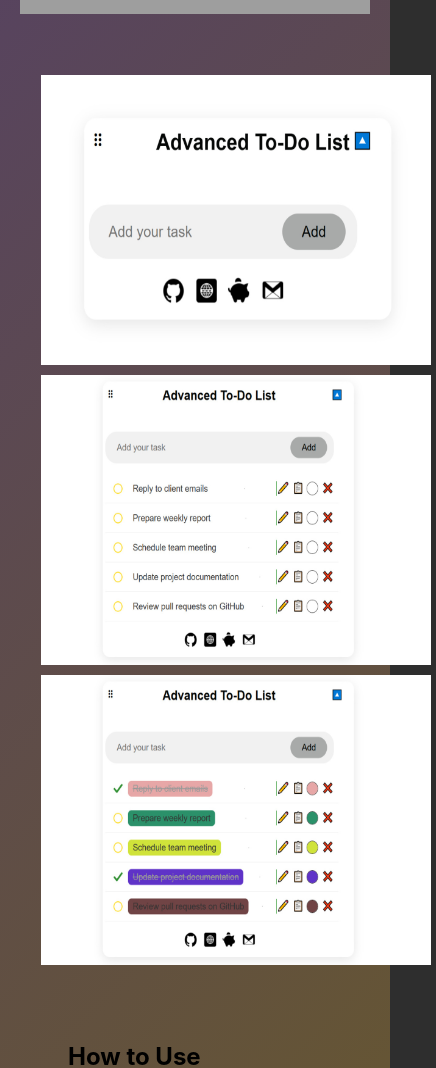
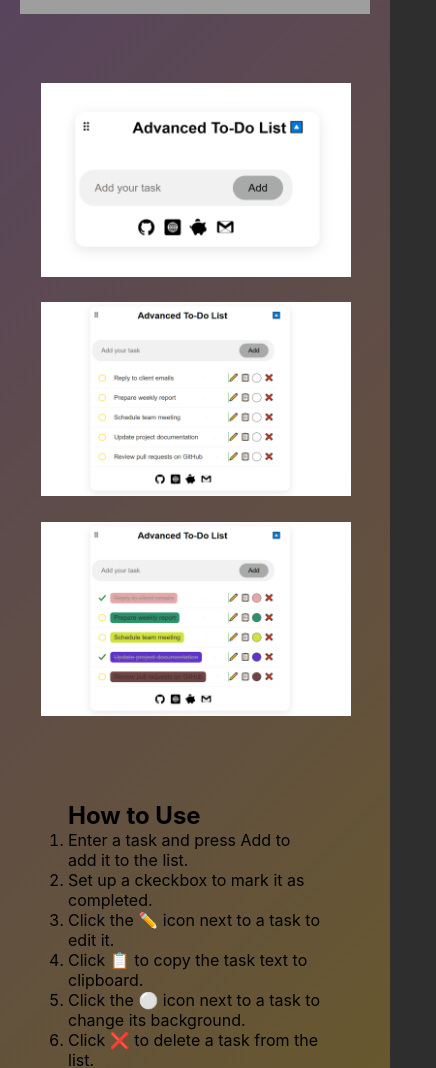
Before and after one commit to iKuzenkov/browser-extensions-hub, a React (Create React App) app: page /to-do in a window 390 px wide. Shown: the part 384-1452 px from the top of the page, 436 px wide, since content can reach past the window. Built offline with nearby package versions, Linux system fonts and the light colour scheme; grey boxes are pictures that could not be loaded.

Commit message:
fix bag with img, todo comp

```diff
--- a/src/components/to-do/ToDo.css
+++ b/src/components/to-do/ToDo.css
@@ -58,17 +58,18 @@
 }
 
 .td-images-wrapper {
-  margin: 0.5rem auto;
-  max-width: 100%;
+  display: flex;
+  justify-content: center;
+  flex-wrap: wrap;
+  gap: 1rem;
+  margin: 1rem auto;
   padding: 1rem;
 }
 
 .td-images-wrapper img {
-  display: block;
-  margin: 0 auto;
   padding: 0.3rem;
-  width: 45rem;
-  height: 30.75rem;
+  max-width: 100%;
+  height: auto;
 }
 
 .td-usage {
@@ -78,13 +79,23 @@
 @media (max-width: 1200px) {
   .td-images-wrapper img {
     max-width: 38rem;
-    max-height: 28.75rem;
   }
 }
 
 @media (max-width: 768px) {
   .td-images-wrapper img {
-    max-width: 25rem;
-    max-height: 18.75rem;
+    max-width: 32rem;
   }
 }
+
+@media (max-width: 672px) {
+  .td-images-wrapper img {
+    max-width: 26rem;
+  }
+}
+
+@media (max-width: 480px) {
+  .td-images-wrapper img {
+    max-width: 20rem;
+  }
+}
```
